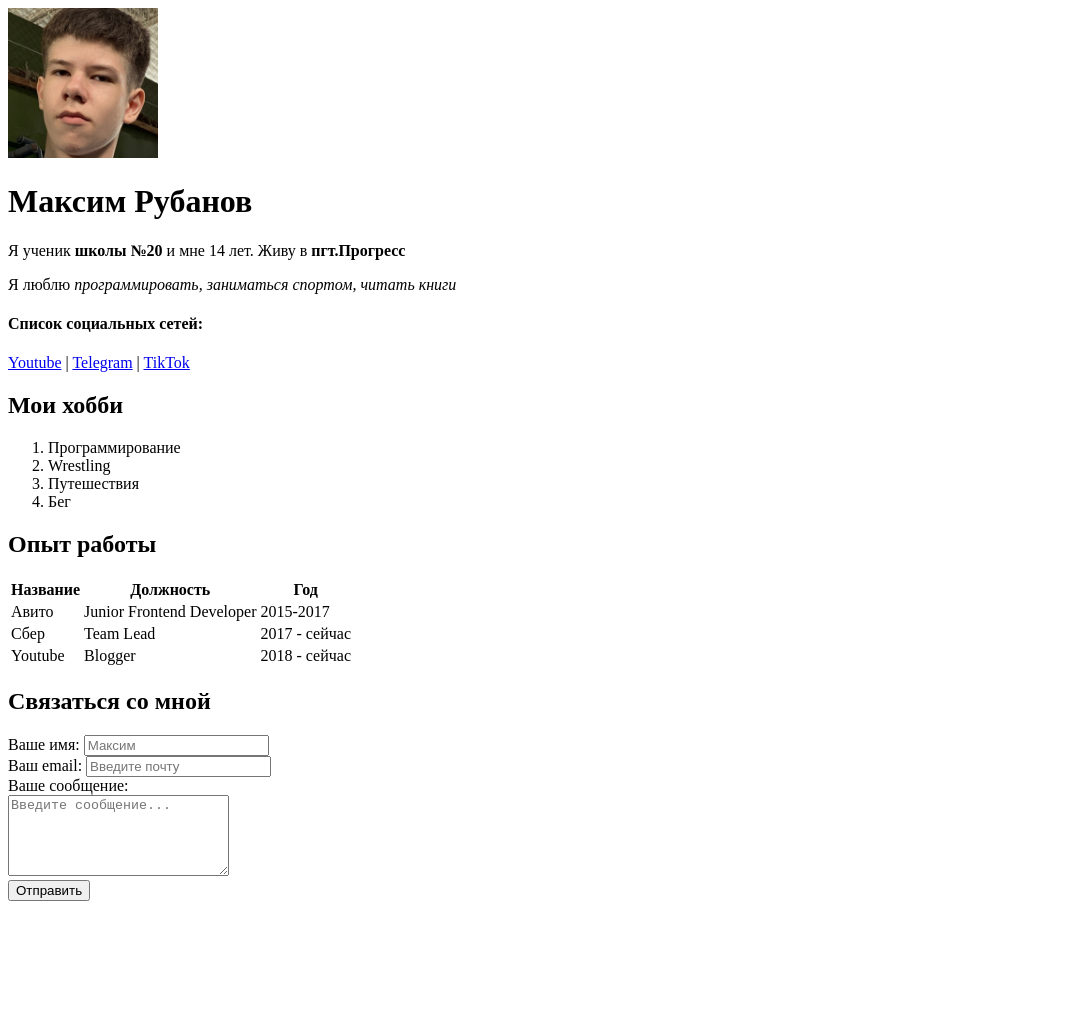
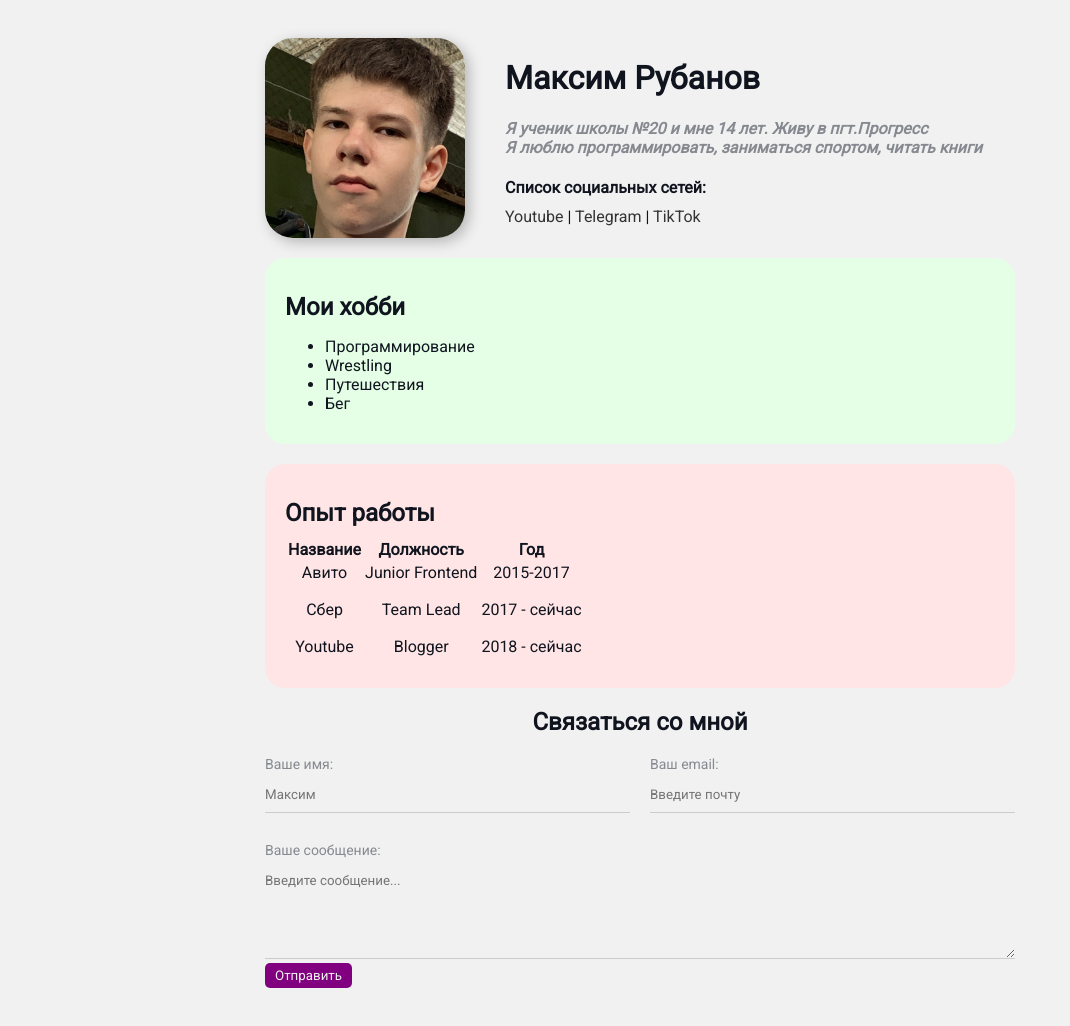
Before and after one commit to rubanovmaks/resume, a plain HTML site: page index.html in a window 1280 px wide. Shown: the whole page, without its empty margins (0-1070 px from the left). Before the commit the page ends 909 px from the top, so only its background shows below. Drawn offline with Linux system fonts and the light colour scheme.

Commit message:
Add styles

```diff
--- a/index.html
+++ b/index.html
@@ -5,13 +5,19 @@
     <meta http-equiv="X-UA-Compatible" content="IE=edge">
     <meta name="viewport" content="width=device-width, initial-scale=1.0">
     <meta name="keywords" content="maksim, cv, resume">
-    <meta name="description" content="Это сайт - резюме Максима Рубанова">
+    <meta name="description" content="Это сайт-резюме Максима Рубанова">
     <title>Maksim Resume</title>
+    <link rel="stylesheet" href="styles.css">
 </head>
 <body>
 
-    <img src="avatar.jpg" width="150" alt="Фото">
+<div class="container">
 
+        <div class="info">
+        <img src="avatar.jpg" alt="Фото" class="avatar">
+
+
+        <div class="info-text">
         <h1>Максим Рубанов</h1>
 
         <p>Я ученик <strong>школы №20</strong> и мне 14 лет. Живу в <strong>пгт.Прогресс</strong></p>
@@ -25,18 +31,24 @@
     <a href="https://t.me/maxenter" target="_blank">Telegram</a>
     |
     <a href="https://vt.tiktok.com/ZSRdhJ6kK/" target="_blank">TikTok</a>
+    </div>
+</div>
 
+<div class="card bg-green">
         <h2>Мои хобби</h2>
 
-    <ol>
+    <ul>
         <li>Программирование</li>
         <li>Wrestling</li>
         <li>Путешествия</li>
         <li>Бег</li>
-</ol>
+    </ul>
+    </div>
 
+        <div class="card bg-red">
     <h2>Опыт работы</h2>
 
+    <div class="table">
     <table>
     <thead>
         <tr>
@@ -48,7 +60,7 @@
     <tbody>
         <tr>
             <td>Авито</td>
-        <td>Junior Frontend Developer</td>
+            <td>Junior Frontend</td>
             <td>2015-2017</td>
         </tr>
         <tr>
@@ -63,27 +75,43 @@
         </tr>
     </tbody>
     </table>
+    </div>
+    </div>
 
+
+
+<form action="/" class="form">
     <h2>Связаться со мной</h2>
 
-<form>
+    <div class="form-row">
 
-    <div>
-        <label for="text">Ваше имя:</label>
-        <input type="text" id="text" placeholder="Максим">
+        <div class="form-group">
+            <label for="name">Ваше имя:</label>
+            <input type="text" id="name" placeholder="Максим">
         </div>
 
-    <div>
+    <br>
+
+        <div class="form-group">
             <label for="email">Ваш email:</label>
             <input type="email" id="email" placeholder="Введите почту">
         </div>
+    </div>
+<br>
 
-    <div>
+    <div class="form-group">
         <label for="message">Ваше сообщение:</label>
-        <br>
         <textarea id="message" cols="25" rows="5" placeholder="Введите сообщение..."></textarea>
     </div>
-<button type="submit">Отправить</button>
+
+    <button type="submit" class="btn">Отправить</button>
 </form>
+
+<br>
+<br>
+<br>
+<br>
+<br>
+</div>
 </body>
 </html>
--- /dev/null
+++ b/styles.css
@@ -0,0 +1,146 @@
+@import url('https://fonts.googleapis.com/css2?family=Roboto&display=swap');
+
+body {
+    font-family: 'Roboto' , sans-serif;
+    font-size: 16px;
+    font-weight: normal;
+    background: #f1f1f1;
+    color: #0f141e
+}
+
+.container {
+    max-width: 750px;
+    margin: auto;
+    padding-top: 30px;
+}
+
+@media (max-width: 650px) {
+    .container {
+        font-size: 1.5rem;
+        padding: 10px;
+        text-align: center;
+    }
+}
+
+.avatar {
+    width: 200px;
+    border-radius: 28px;
+    box-shadow: 4px 4px 14px rgba(0, 0, 0, .25);
+}
+
+.info {
+    margin-bottom: 20px;
+    display: flex;
+}
+
+.info-text {
+    margin-left: 40px;
+}
+
+.info-text p {
+    font-style: italic;
+    font-weight: bold;
+    color: #86898f;
+    margin: 0;
+}
+
+.info-text h4 {
+    margin-bottom: 10px;
+}
+
+.card {
+    border-radius: 20px;
+    padding: 15px 20px;
+    margin-bottom: 20px;
+}
+
+.card h2 {
+    margin-bottom: 10px;
+}
+
+.bg-red {
+    background: #ffe5e5;
+}
+
+.bg-green {
+    background: #e5ffe7;
+}
+
+.btn {
+    cursor: pointer;
+    font-family: inherit;
+    border-radius: 5px;
+    background: purple;
+    border: none;
+    color: #eee;
+    padding: 5px 10px;
+}
+
+a {
+    color: #333;
+    text-decoration: none;
+}
+
+a:hover {
+    text-decoration: underline;
+}
+
+/* a:visited {
+    color: #681da8;
+} */
+
+.btn:hover {
+    opacity: 0.8;
+}
+
+.table {
+    width: 100%;
+}
+
+.table td {
+    text-align: center;
+    padding-bottom: 15px;
+}
+
+.table td:hover {
+    background: #eeefff;
+}
+
+.form h2 {
+    text-align: center;
+}
+
+.form-row {
+    margin-bottom: 10px;
+    display: flex;
+}
+
+.form-row .form-group {
+    /* display: inline-block; */
+    margin-right: 20px;
+    width: 50%;
+    /* width: calc(50% - 20px); */
+}
+
+.form-row .form-group:last-child {
+    margin-right: 0;
+}
+
+.form-group label {
+    display: block;
+    font-size: 14px;
+    color: #86898f;
+}
+
+.form-group input,
+.form-group textarea {
+    width: 100%;
+    box-sizing: border-box;
+    border: none;
+    background: transparent;
+    border-bottom: 1px solid #ccc;
+    color: #000;
+    padding: 15px 0 10px;
+    outline: none;
+    font-family: inherit;
+}
```
Lines whose indentation alone changed are shown as unchanged.
